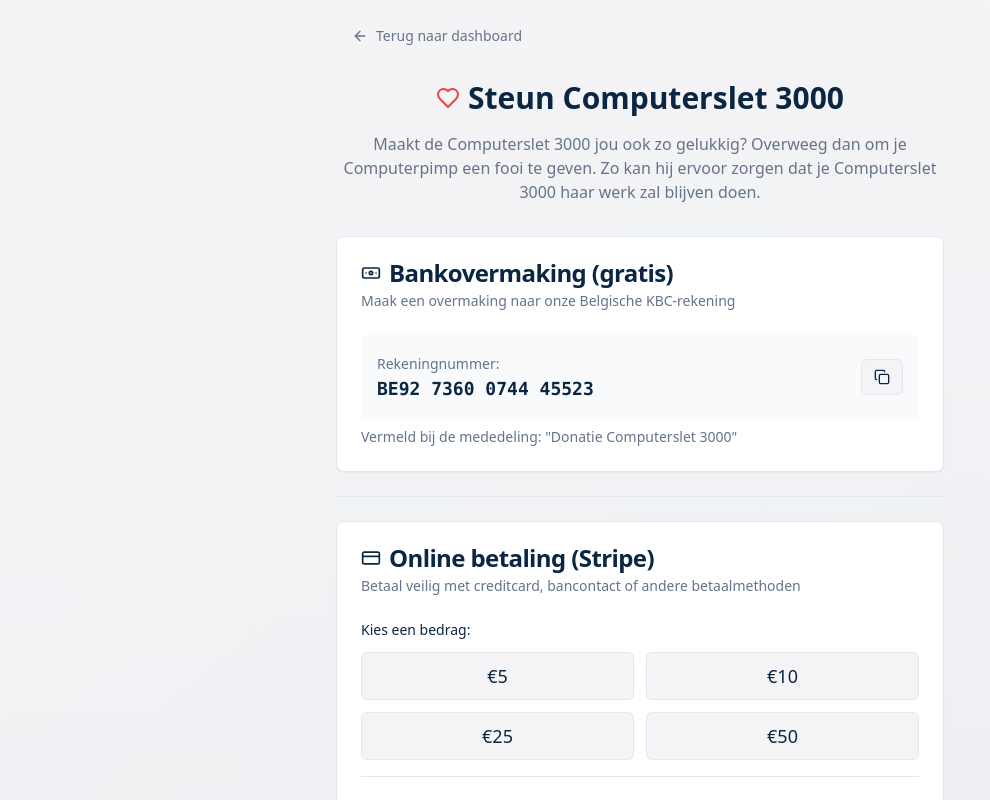
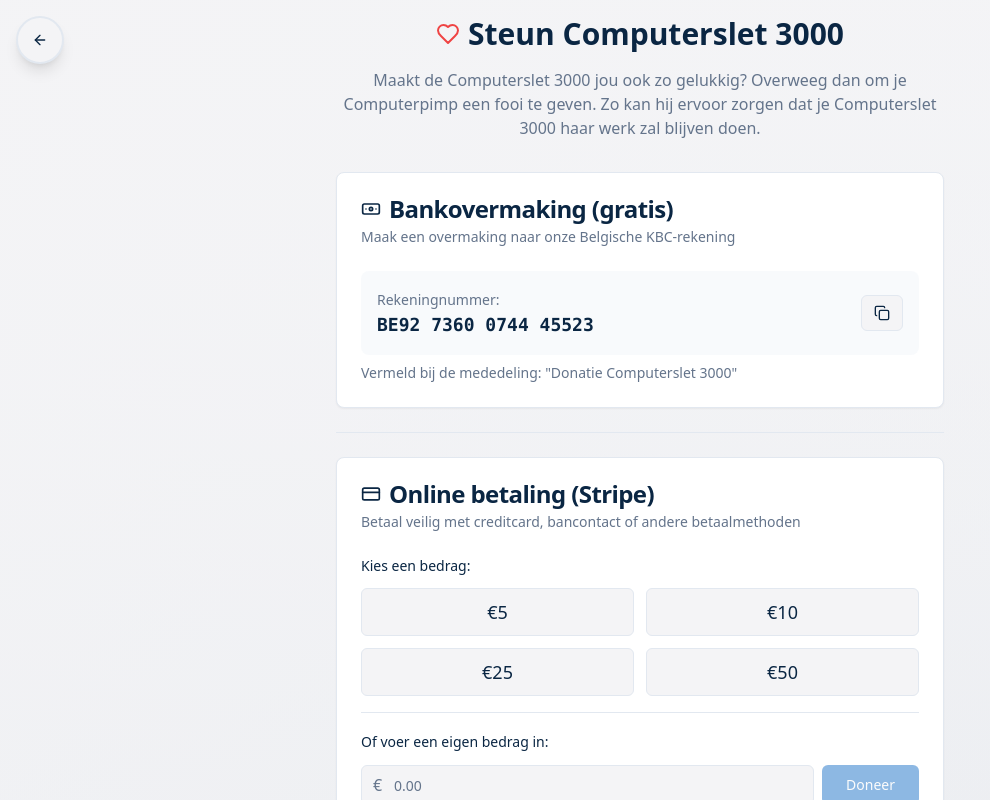
Before and after one commit to woutpaesmans-ship-it/computerslet3000, a React (Vite) app: page /donatie in a window 1280 px wide. Shown: the top 800 px of the page, without its empty margins (0-990 px from the left). Built offline with nearby package versions, Linux system fonts and the light colour scheme.

Commit message:
Refactor donation page button
Remove text from the "Back to dashboard" button on the donation page, leaving only a larger, circular arrow icon in the top-left corner.

```diff
--- a/src/pages/Donation.tsx
+++ b/src/pages/Donation.tsx
@@ -70,20 +70,18 @@ const Donation = () => {
   };
 
   return (
-    <div className="min-h-screen bg-gradient-to-br from-background to-secondary/20 p-4">
+    <div className="min-h-screen bg-gradient-to-br from-background to-secondary/20 p-4 relative">
+      {/* Back button */}
+      <Button
+        variant="outline"
+        size="icon"
+        onClick={() => navigate('/')}
+        className="absolute top-4 left-4 rounded-full h-12 w-12 border-2 shadow-lg hover:scale-105 transition-transform"
+      >
+        <ArrowLeft className="h-5 w-5" />
+      </Button>
+
       <div className="container mx-auto max-w-2xl">
-        {/* Back button */}
-        <div className="mb-6">
-          <Button
-            variant="ghost"
-            onClick={() => navigate('/')}
-            className="flex items-center gap-2 text-muted-foreground hover:text-foreground"
-          >
-            <ArrowLeft className="h-4 w-4" />
-            Terug naar dashboard
-          </Button>
-        </div>
-
         <div className="text-center mb-8">
           <h1 className="text-3xl font-bold mb-4 flex items-center justify-center gap-2">
             <Heart className="text-red-500" />
```
